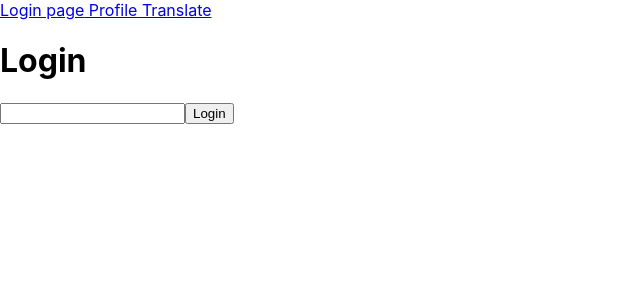
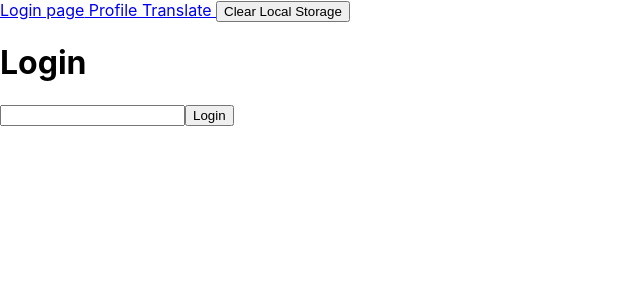
Before and after one commit to BrorNydal/LostInTranslation, a React (Create React App) app in the folder lost-in-translation/: page / in a window 1280 px wide. Shown: the top 300 px of the page, without its empty margins (0-640 px from the left). Built offline with nearby package versions, Linux system fonts and the light colour scheme.

Commit message:
feat: Button for clearing local storage, debug only.

```diff
--- a/lost-in-translation/src/App.js
+++ b/lost-in-translation/src/App.js
@@ -10,13 +10,20 @@ import LoginPage from './view-pages/Login.jsx';
 import TranslatePage from './view-pages/Translate.jsx';
 import ProfilePage from './view-pages/Profile.jsx';
 
+
 function App() {
+
+  function clearLocalStorage(){
+    localStorage.clear();
+  }
+
   return (
     <BrowserRouter>
      <div className="App">
       <NavLink to="/">Login page</NavLink>
       <NavLink to="/profile"> Profile </NavLink>
       <NavLink to="/translate"> Translate </NavLink>
+      <button onClick={clearLocalStorage}>Clear Local Storage</button>
 
       <Routes>
         <Route path = "/" element = { <LoginPage/>} />
--- a/lost-in-translation/src/components/Login/LoginForm.jsx
+++ b/lost-in-translation/src/components/Login/LoginForm.jsx
@@ -9,7 +9,6 @@ function LoginForm() {
     const navigation = useNavigate();
 
     function login(){
-        localStorage.clear();
         localStorage.setItem("user", username);
         console.log(username + " logged in.");
 
```
